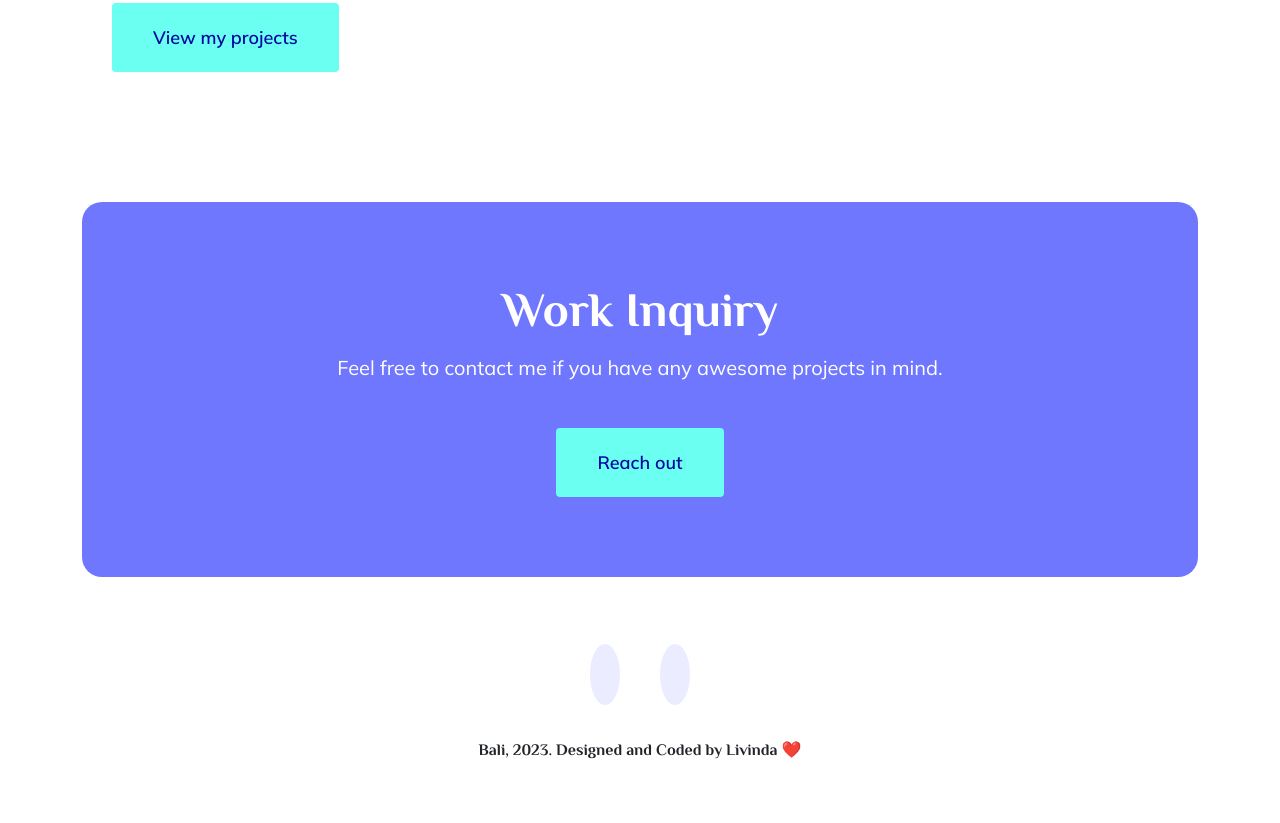
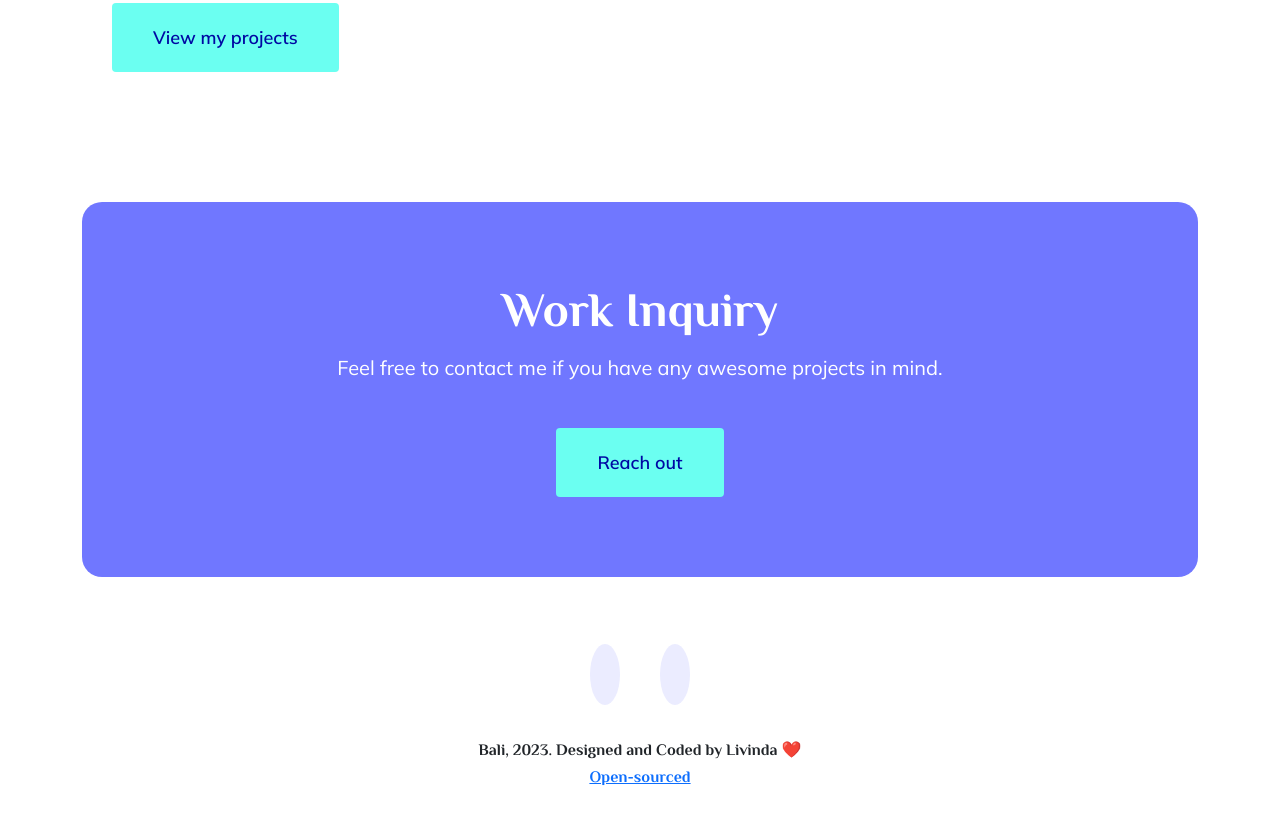
Before and after one commit to js-lonewolf/portfolio-project, a plain HTML site: page about.html in a window 1280 px wide. Shown: the part 481-1304 px from the top of the page. Drawn offline with nearby package versions, Linux system fonts and the light colour scheme.

Commit message:
Added GitHub Link

```diff
--- a/about.html
+++ b/about.html
@@ -87,6 +87,7 @@
     </div>
     <div class="text-center mb-5">
         <h6> Bali, 2023. Designed and Coded by Livinda ❤️ </h6>
+        <h6><a href="https://github.com/js-lonewolf/portfolio-project">Open-sourced</a></h6>
     </div>
     </div>
 
```
Also changed, not shown: contact.html (+1 -0 lines), index.html (+1 -0 lines), work.html (+1 -0 lines).
